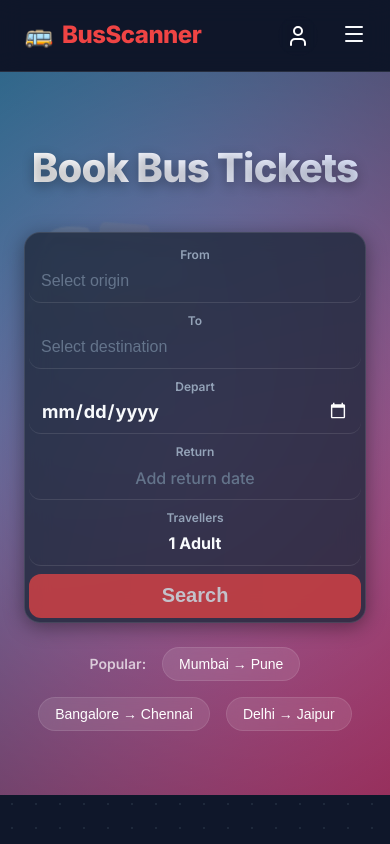
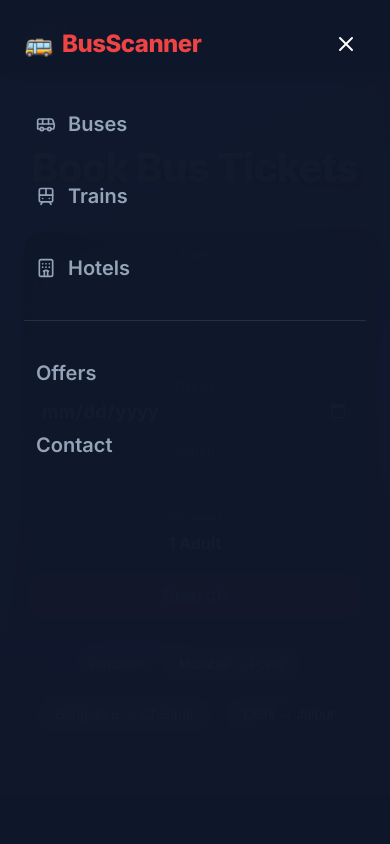
Before and after one commit to Akshayck-dev/Bus-Scanner, a Next.js app: page / in a window 390 px wide. Both pictures are taken after a click on the button 354 px from the left and 35 px from the top of the page. Shown: the top 844 px of the page. Built offline with nearby package versions, Linux system fonts and the light colour scheme.

Commit message:
Save local changes: update about/faq/offers and add routes

```diff
--- a/src/components/Header.module.css
+++ b/src/components/Header.module.css
@@ -161,3 +161,86 @@
         height: 24px;
     }
 }
+
+/* Mobile Menu */
+.mobileMenu {
+    position: fixed;
+    top: 0;
+    left: 0;
+    width: 100%;
+    height: 100vh;
+    background: rgba(15, 23, 42, 0.98);
+    backdrop-filter: blur(12px);
+    z-index: 2000;
+    padding: var(--spacing-lg);
+    display: flex;
+    flex-direction: column;
+    animation: slideIn 0.3s ease-out;
+}
+
+.mobileMenuHeader {
+    display: flex;
+    align-items: center;
+    justify-content: space-between;
+    margin-bottom: var(--spacing-xl);
+}
+
+.closeBtn {
+    background: none;
+    border: none;
+    color: white;
+    cursor: pointer;
+    padding: 8px;
+    border-radius: 50%;
+    display: flex;
+    align-items: center;
+    justify-content: center;
+    transition: background-color 0.2s;
+}
+
+.closeBtn:hover {
+    background: rgba(255, 255, 255, 0.1);
+}
+
+.mobileNav {
+    display: flex;
+    flex-direction: column;
+    gap: var(--spacing-md);
+}
+
+.mobileNavLink {
+    display: flex;
+    align-items: center;
+    gap: 12px;
+    color: var(--text-secondary);
+    text-decoration: none;
+    font-size: 1.25rem;
+    font-weight: 600;
+    padding: 12px;
+    border-radius: var(--radius-md);
+    transition: all 0.2s;
+}
+
+.mobileNavLink:hover {
+    background: rgba(255, 255, 255, 0.1);
+    color: white;
+    padding-left: 20px;
+}
+
+.divider {
+    height: 1px;
+    background: rgba(255, 255, 255, 0.1);
+    margin: var(--spacing-sm) 0;
+}
+
+@keyframes slideIn {
+    from {
+        opacity: 0;
+        transform: translateY(-20px);
+    }
+
+    to {
+        opacity: 1;
+        transform: translateY(0);
+    }
+}
--- a/src/components/Header.tsx
+++ b/src/components/Header.tsx
@@ -1,8 +1,14 @@
 import Link from 'next/link';
-import { User, Menu, Bus, Train, Hotel } from 'lucide-react';
+import { useState } from 'react';
+import { User, Menu, Bus, Train, Hotel, X } from 'lucide-react';
 import styles from './Header.module.css';
 
 export default function Header() {
+    const [isMenuOpen, setIsMenuOpen] = useState(false);
+
+    const toggleMenu = () => {
+        setIsMenuOpen(!isMenuOpen);
+    };
     return (
         <header className={styles.header}>
             <div className={styles.container}>
@@ -35,10 +41,46 @@ export default function Header() {
                         <User size={18} />
                         <span>Login / SignUp</span>
                     </button>
-                    <button className={styles.menuBtn}>
+                    <button className={styles.menuBtn} onClick={toggleMenu}>
                         <Menu size={24} />
                     </button>
                 </div>
+
+                {/* Mobile Menu Overlay */}
+                {isMenuOpen && (
+                    <div className={styles.mobileMenu}>
+                        <div className={styles.mobileMenuHeader}>
+                            <Link href="/" className={styles.logo} onClick={toggleMenu}>
+                                <span className={styles.logoIcon}>🚌</span>
+                                <span className={styles.logoText}>BusScanner</span>
+                            </Link>
+                            <button className={styles.closeBtn} onClick={toggleMenu}>
+                                <X size={24} />
+                            </button>
+                        </div>
+                        <nav className={styles.mobileNav}>
+                            <Link href="/" className={styles.mobileNavLink} onClick={toggleMenu}>
+                                <Bus size={20} />
+                                <span>Buses</span>
+                            </Link>
+                            <Link href="/trains" className={styles.mobileNavLink} onClick={toggleMenu}>
+                                <Train size={20} />
+                                <span>Trains</span>
+                            </Link>
+                            <Link href="/hotels" className={styles.mobileNavLink} onClick={toggleMenu}>
+                                <Hotel size={20} />
+                                <span>Hotels</span>
+                            </Link>
+                            <div className={styles.divider}></div>
+                            <Link href="/offers" className={styles.mobileNavLink} onClick={toggleMenu}>
+                                <span>Offers</span>
+                            </Link>
+                            <Link href="/support" className={styles.mobileNavLink} onClick={toggleMenu}>
+                                <span>Contact</span>
+                            </Link>
+                        </nav>
+                    </div>
+                )}
             </div>
         </header>
     );
```
